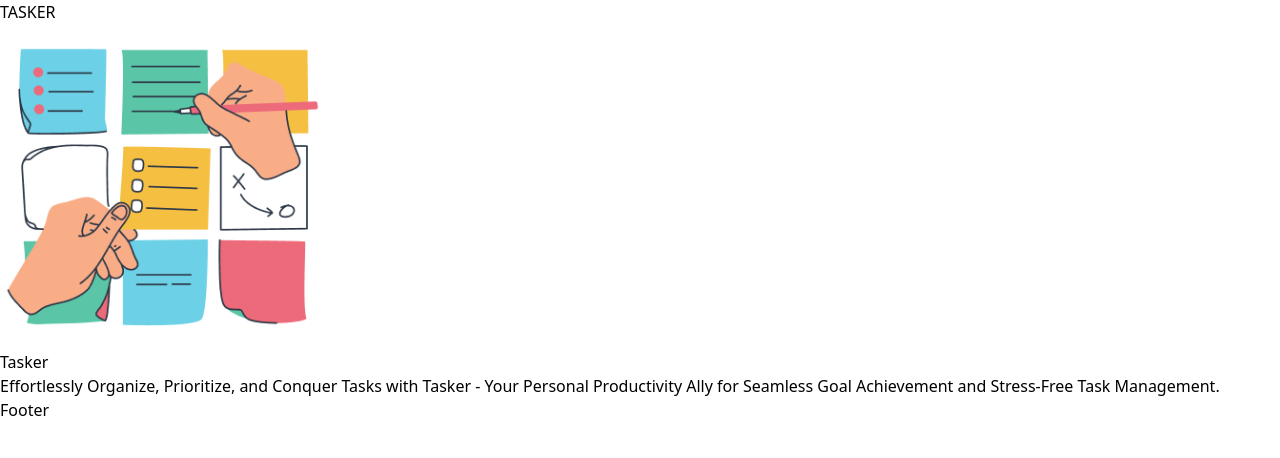
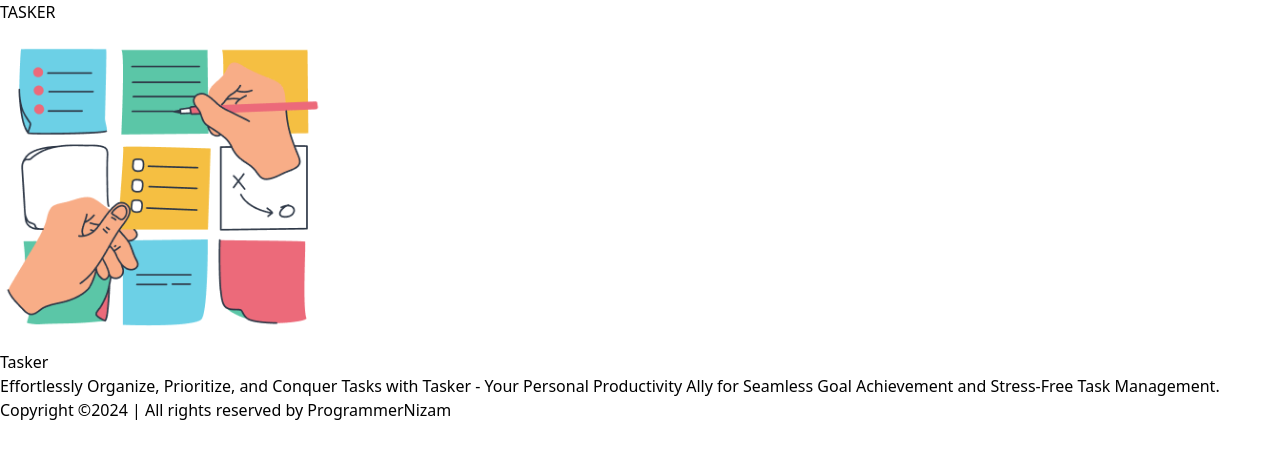
Before and after one commit to programmernizam/tasker, a React app: page / in a window 1280 px wide. Shown: the top 458 px of the page. Built offline with nearby package versions, Linux system fonts and the light colour scheme; the HTML template or start-up script is replaced by a standard one.

Commit message:
Building Footer Completed

```diff
--- a/src/components/Footer.jsx
+++ b/src/components/Footer.jsx
@@ -1,5 +1,11 @@
 export default function Footer() {
   return (
-    <div>Footer</div>
-  )
+    <footer className="py-6 md:py-8">
+      <div className="container mx-auto">
+        <p className="text-center text-xs text-[#6A6A6A] lg:text-sm">
+          Copyright ©2024 | All rights reserved by ProgrammerNizam
+        </p>
+      </div>
+    </footer>
+  );
 }
```
